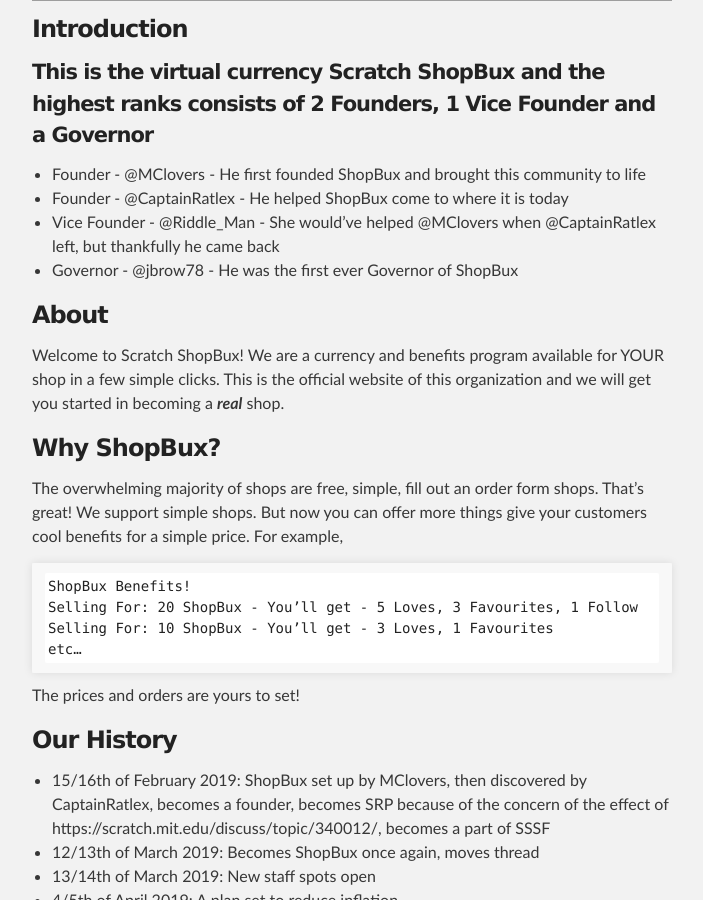
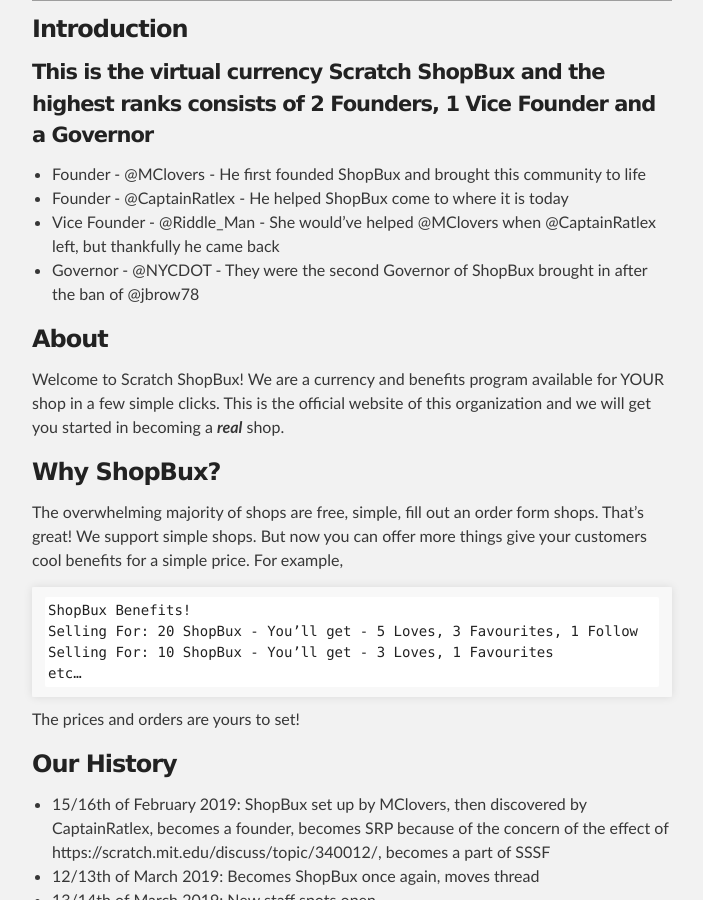
Before and after one commit to AlphaZetta/SSB, a Jekyll site: the page built from index.md, in a window 1280 px wide and 900 px high, scrolled down 596 px. Shown: the whole window, without its empty margins (288-991 px from the left). Built offline with Jekyll 4.4.1, drawn with Linux system fonts in a browser that asks for light colours; our own code applies the rules of GitHub Pages for plain Markdown files; the repository's description, which GitHub fills in, is left out; grey boxes are pictures that could not be loaded.

Commit message:
Update index.md

```diff
--- a/index.md
+++ b/index.md
@@ -8,7 +8,7 @@
 - Founder - @MClovers - He first founded ShopBux and brought this community to life
 - Founder - @CaptainRatlex - He helped ShopBux come to where it is today
 - Vice Founder - @Riddle_Man - She would've helped @MClovers when @CaptainRatlex left, but thankfully he came back
-- Governor - @jbrow78 - He was the first ever Governor of ShopBux
+- Governor - @NYCDOT - They were the second Governor of ShopBux brought in after the ban of @jbrow78
 
 ### About
 
```
